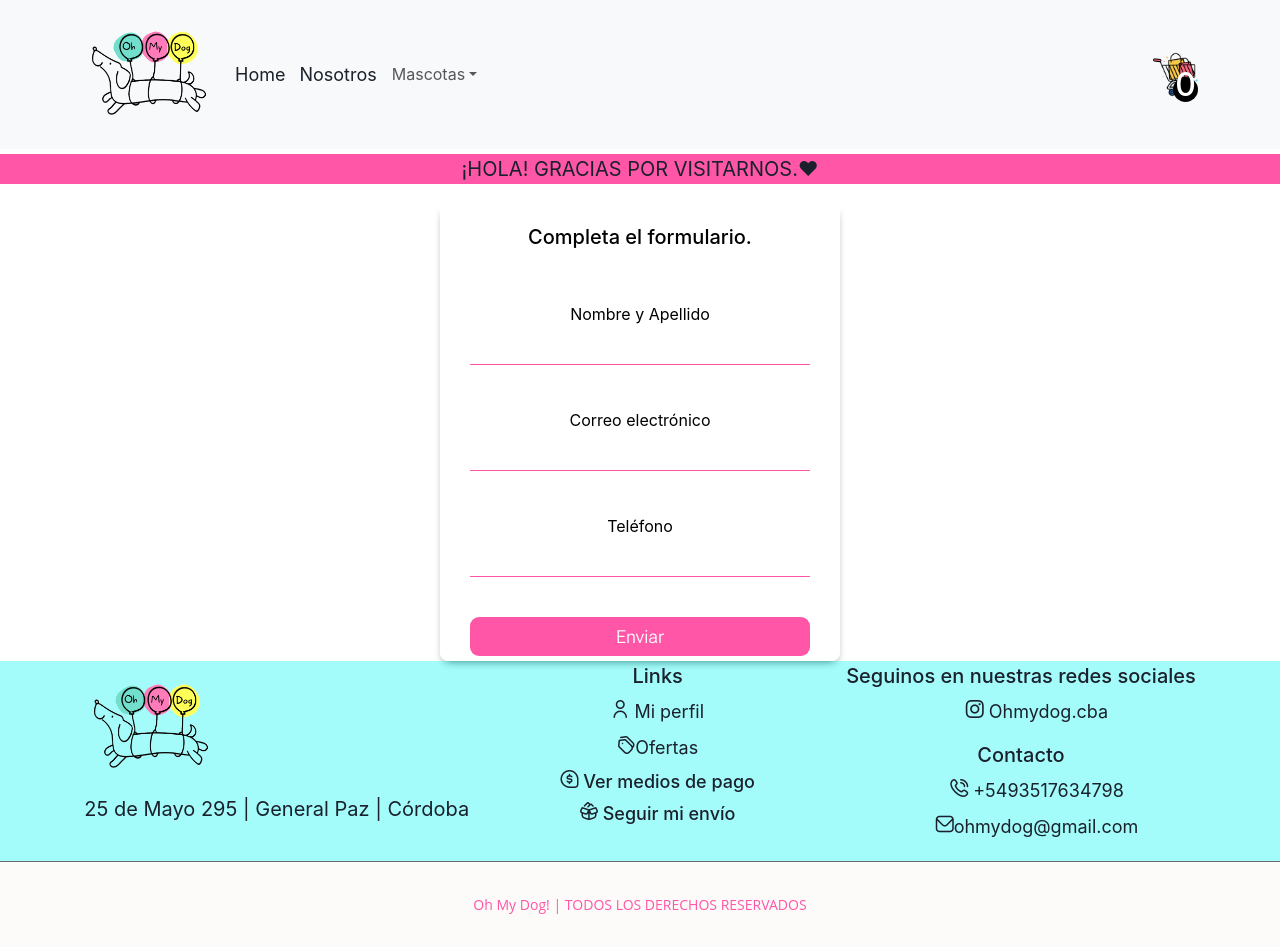
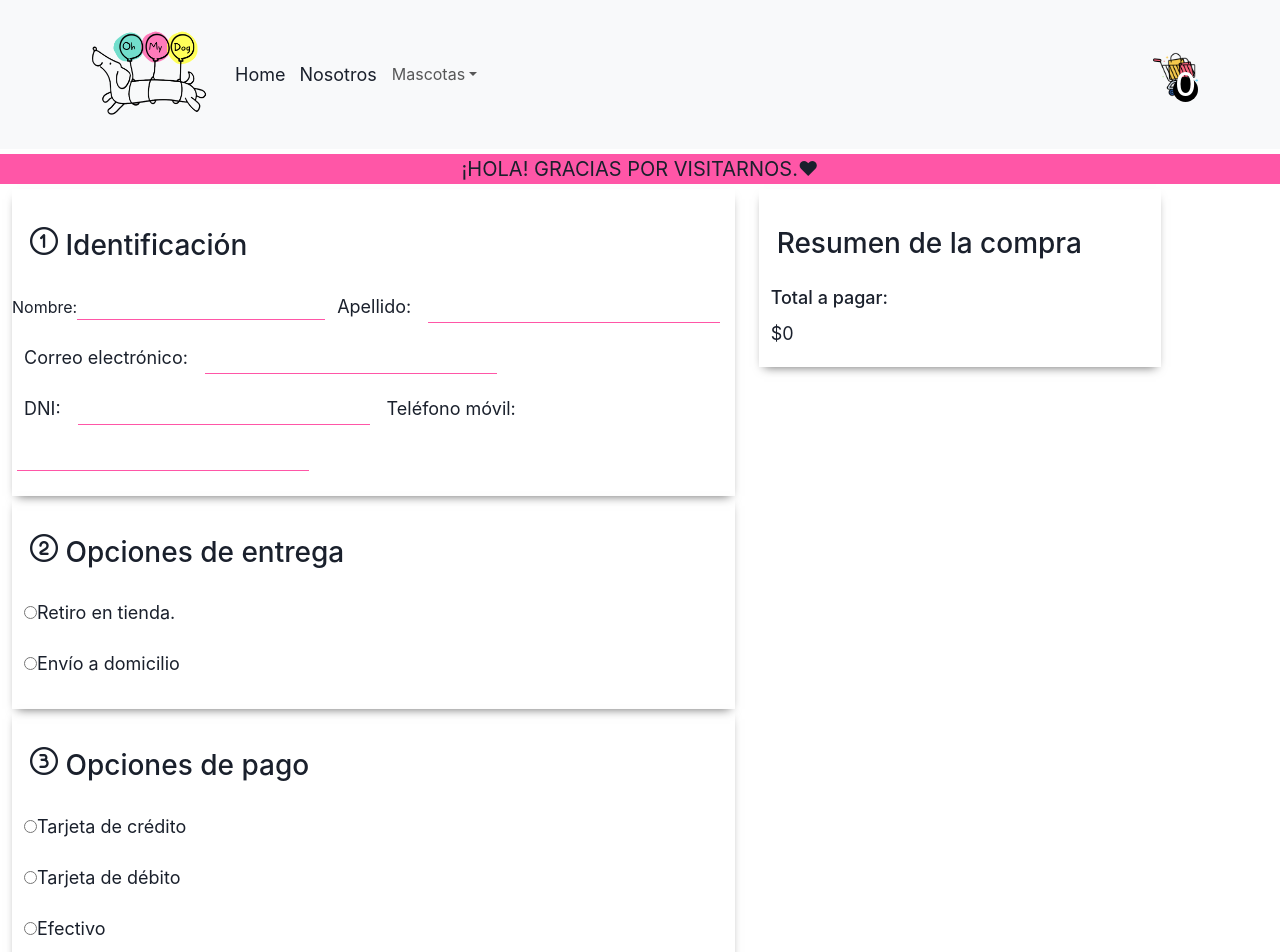
Before and after one commit to LuVargas21/reactCoderHouse, a React (Vite) app in the folder e-commerceCoderHouse/: page /sendorder in a window 1280 px wide. Shown: the top 952 px of the page. Built offline with nearby package versions, Linux system fonts and the light colour scheme.

Commit message:
send order

```diff
--- a/e-commerceCoderHouse/src/components/CardItem.jsx
+++ b/e-commerceCoderHouse/src/components/CardItem.jsx
@@ -50,7 +50,6 @@ function CardItem(props) {
 		setTotal(total + product.price * product.quantityDefect);
 		setCountProducts(countProducts + product.quantityDefect);
 		setAllProducts([...allProducts, product]);
-		console.log(allProducts);
 	};
 
 	return (
--- a/e-commerceCoderHouse/src/components/CartWidget.jsx
+++ b/e-commerceCoderHouse/src/components/CartWidget.jsx
@@ -21,7 +21,6 @@ const CartWidget = () => {
 		setTotal(total - product.price * product.quantityDefect);
 		setCountProducts(countProducts - product.quantityDefect);
 		setAllProducts(results);
-		console.log(results);
 	};
 
 	const cleanCart = () => {
--- a/e-commerceCoderHouse/src/components/Checkout.jsx
+++ b/e-commerceCoderHouse/src/components/Checkout.jsx
@@ -40,6 +40,7 @@ const Checkout = () => {
 										${product.price * product.quantityDefect}
 									</td>
 								</tr>
+
 							))}
 						</tbody>
 					</table>
--- a/e-commerceCoderHouse/src/components/ProductsHome.jsx
+++ b/e-commerceCoderHouse/src/components/ProductsHome.jsx
@@ -6,7 +6,6 @@ import { collection, getDocs, getFirestore } from "firebase/firestore";
 function ProductsHome() {
 	const doc = " ";
 	const [products, setProducts] = useState([]);
-	//console.log(products);
 
 	useEffect(() => {
 		const db = getFirestore();
--- /dev/null
+++ b/e-commerceCoderHouse/src/components/Prueba.jsx
@@ -0,0 +1,148 @@
+import React, { useContext } from "react";
+import { cartContext } from "../context/StateCart";
+
+const Prueba = () => {
+	const { allProducts, total } = useContext(cartContext);
+
+	return (
+		<div>
+			<div className="row container-check">
+				<div className="col-7">
+					<div className="container-step">
+						<h2 className="text-title">
+							<i className="fi fi-rr-circle-1"></i> Identificación
+						</h2>
+						<form className="">
+							<div className="">
+								<label htmlFor="nombre">Nombre:</label>
+								<input type="text" id="nombre" name="nombre" />
+								<label htmlFor="apellido" className="text-label">
+									Apellido:
+								</label>
+								<input
+									type="text"
+									id="apellido"
+									name="apellido"
+									className="text-nav"
+								/>
+							</div>
+							<div>
+								<label htmlFor="correo" className="text-label">
+									Correo electrónico:
+								</label>
+								<input
+									type="email"
+									id="correo"
+									name="correo"
+									className="text-nav"
+								/>
+							</div>
+							<div>
+								<label htmlFor="dni" className="text-label">
+									DNI:
+								</label>
+								<input type="text" id="dni" name="dni" className="text-nav" />
+								<label htmlFor="telefono" className="text-label">
+									Teléfono móvil:
+								</label>
+								<input
+									type="tel"
+									id="telefono"
+									name="telefono"
+									className="text-nav"
+								/>
+							</div>
+						</form>
+					</div>
+
+					<div className="container-step">
+						<h2 className="text-title">
+							<i className="fi fi-rr-circle-2"></i> Opciones de entrega
+						</h2>
+						<div>
+							<label className="text-label">
+								<input type="radio" name="entrega" value="tienda" />
+								Retiro en tienda.
+							</label>
+						</div>
+						<div>
+							<label className="text-label">
+								<input type="radio" name="entrega" value="domicilio" />
+								Envío a domicilio
+							</label>
+						</div>
+					</div>
+
+					<div className="container-step">
+						<h2 className="text-title">
+							{" "}
+							<i className="fi fi-rr-circle-3"></i> Opciones de pago
+						</h2>
+						<div>
+							<label className="text-label">
+								<input type="radio" name="pago" value="tarjeta_credito" />
+								Tarjeta de crédito
+							</label>
+						</div>
+						<div>
+							<label className="text-label">
+								<input type="radio" name="pago" value="tarjeta_debito" />
+								Tarjeta de débito
+							</label>
+						</div>
+						<div>
+							<label className="text-label">
+								<input type="radio" name="pago" value="efectivo" />
+								Efectivo
+							</label>
+						</div>
+						<div>
+							<label className="text-label">
+								<input type="radio" name="pago" value="transferencia" />
+								Transferencia
+							</label>
+						</div>
+					</div>
+				</div>
+
+				<div className="col-4">
+					<div className="container-step">
+						<h2 className="text-title">Resumen de la compra</h2>
+						<div>
+							<ul>
+								{allProducts.map((product) => (
+									<li key={product.id}>
+										<div>
+											<img
+												src={product.image}
+												alt={product.product}
+												width="45"
+											/>
+										</div>
+
+										<div>
+											<span className="text-label">{product.product}</span>
+										</div>
+										<div className="text-label">${product.price}</div>
+									</li>
+								))}
+							</ul>
+							<div className="">
+								<h3 className="text-label">Total a pagar:</h3>
+								<span className="text-label">${total}</span>
+							</div>
+						</div>
+					</div>
+				</div>
+			</div>
+
+			<div className="button-confirm">
+				<button type="submit" className="checkout-btn-pagar">
+					Confirmar
+				</button>
+			</div>
+		</div>
+	);
+};
+
+export default Prueba;
--- a/e-commerceCoderHouse/src/components/SendOrder.jsx
+++ b/e-commerceCoderHouse/src/components/SendOrder.jsx
@@ -1,18 +1,12 @@
 import React from "react";
 import { collection, addDoc, getFirestore } from "firebase/firestore";
-import { useState } from "react";
+import { useState, useContext } from "react";
+import { cartContext } from "../context/StateCart";
+import Prueba from "./Prueba"
+const SendOrder = () => {
 
-const SendOrder = () => {
-	const [showForm, setShowForm] = useState(false);
+	const { allProducts, total } = useContext(cartContext);
 
-	// const handleGoToPay = () => {
-	// 	setShowForm(true);
-
-	// 	window.scrollTo(0, 0);
-	// };
-	{
-		/* {showForm ? <SendOrder /> : <span></span>} */
-	}
 	const [name, setName] = useState("");
 	const [email, setEmail] = useState("");
 	const [phone, setPhone] = useState("");
@@ -40,8 +34,8 @@ const SendOrder = () => {
 
 	return (
 		<div>
-
-			<form onSubmit={handleSubmit} className="form-register">
+		<Prueba></Prueba>
+			{/* <form onSubmit={handleSubmit} className="form-register">
 				<div className="form-container">
 					<div>
 						<h2 className="register-title">Completa el formulario.</h2>
@@ -106,7 +100,7 @@ const SendOrder = () => {
 				<div className="order-id">
 					<h2 className="text-order">Nro de orden: {orderId}</h2>
 				</div>
-			)}
+			)} */}
 		</div>
 	);
 };
--- a/e-commerceCoderHouse/src/index.css
+++ b/e-commerceCoderHouse/src/index.css
@@ -8,10 +8,12 @@
 }
 
 body {
-	margin: auto;
+	margin: 0;
+	display: grid;
+	min-height: 100vh;
 	max-width: auto;
+	grid-template-rows: auto 1fr auto;
 	font-family: "Lato";
-	color: #333;
 }
 ul {
 	list-style: none;
@@ -38,10 +40,7 @@ img {
 	padding: 1em;
 }
 
-
-
-
-/* Header */
+/* Products Cart */
 header {
 	display: flex;
 	justify-content: space-between;
@@ -320,12 +319,12 @@ header {
 	flex-wrap: wrap;
 	justify-content: space-evenly;
 	align-content: center;
+	top: 20px;
 }
 
 .footer {
 	grid-area: footer;
-	display: block;
-	bottom: 0;
+	padding: 1em 0;
 	width: 100%;
 }
 
@@ -423,93 +422,12 @@ header {
 	margin-top: 6px;
 }
 
-
-
-//////prueba de css
-
-body {
-    font-family: 'Quicksand', sans-serif;
-}
-
-.form-register{
- background-color:rgb(255 255 255/70%);
-    margin: auto;
-    width: 90%;
-    max-width: 400px;
-    margin-top:  20px ;
-    padding: 5px 30px;
-    border-radius: 8px;
-    box-shadow: 0 5px 10px -5px rgb(0 0 0/80%);
-    text-align: center;
-}
-h2 {
-    font-size: 25px;
-}
-.register-title {
-    font-size: 20px;
-    margin-bottom: .5em;
-    color: #000;
-}
-
-.form-container {
-    margin-top: 1em;
-    display: grid;
-    gap: 2.5em;
-    color: #000;
-}
-
-.form-group {
-
-    position: relative;
-    margin-top: 3px;
-    color: #000;
-}
-
-.form-input {
-    width: 100%;
-    color: #000;
-    font-size: 18px;
-    margin-top: 3px;
-    padding: 6.em 3.em;
-    border: none;
-    outline: none;
-    border-bottom: 1px solid #ff56a7;
-
-}
-
-.form-register .fomr-label {
-    color: #000;
-    cursor: pointer;
-    position: absolute;
-    top: 0;
-    left: 5px;
-
-}
-
-
-.form-btn {
-    background-color: #ff56a7;
-    color: white;
-    font-family: 'Roboto Flex', sans-serif;
-    font-weight: 300;
-    font-size: 18px;
-    padding: 6px ;
-    border: none;
-    border-radius: .5em;
- }
-
- .text-order {
-	font-size: 20px;
-	font-height: 80px;
- }
-
 /**checkout**/
 
 .table {
 	margin: auto;
 	box-shadow: 0 5px 10px -5px rgb(0 0 0/80%);
 	max-width: auto;
-
 }
 
 .checkout-container {
@@ -529,14 +447,12 @@ h2 {
 	margin-bottom: 10px;
 }
 
-
 .checkout-btn-pagar {
 	background-color: #000;
 	color: white;
 	border: none;
 	border-radius: 8px;
-	padding: 10px;
-	width: 100%;
+	padding: 15px;
 	cursor: pointer;
 }
 
@@ -544,3 +460,41 @@ h2 {
 	background-color: #ff56a7;
 	font-size: 20px;
 }
+
+/** sendorder **/
+input {
+	border: none;
+	border-bottom: 1.5px solid #ff56a7;
+	margin-bottom: 20px;
+	width: auto;
+    margin-top: 6px;
+
+  }
+
+.text-title {
+	font-size: 28px;
+	padding: 8px;
+	margin: 10px;
+}
+
+.text-label {
+	font-size: 18px;
+	padding: 2px;
+	margin: 10px;
+}
+
+.container-step {
+	padding-top: 20px;
+	padding-bottom: 20px;
+	box-shadow: 0 5px 10px -5px rgb(0 0 0/60%);
+	margin: auto;
+}
+
+.row.container-check {
+	margin-left: auto;
+	margin-right: auto;
+}
+
+.button-confirm {
+	padding: 20px;
+}
```
Also changed, not shown: e-commerceCoderHouse/src/components/CollectionProducts.jsx (deleted, +0 -28 lines), e-commerceCoderHouse/src/components/ProductDetail.jsx (+0 -9 lines). Lines whose indentation alone changed are shown as unchanged.
